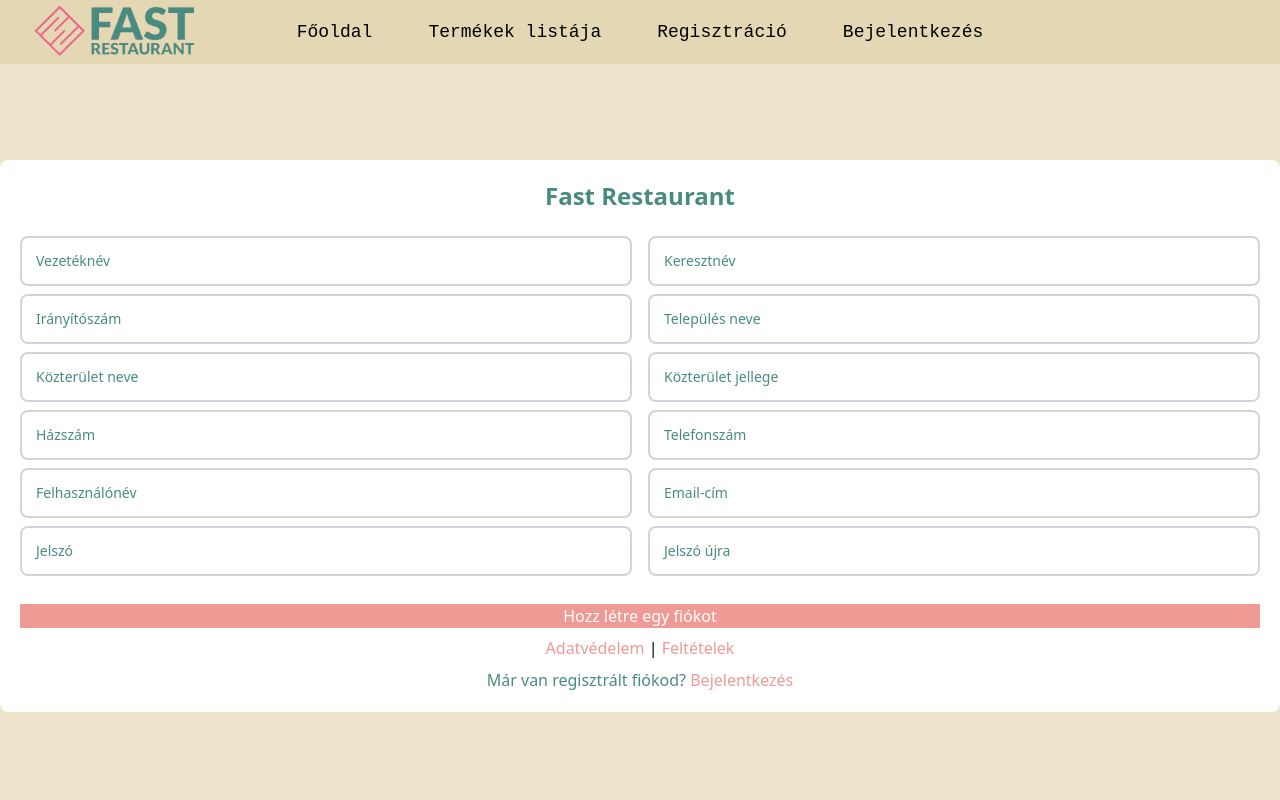
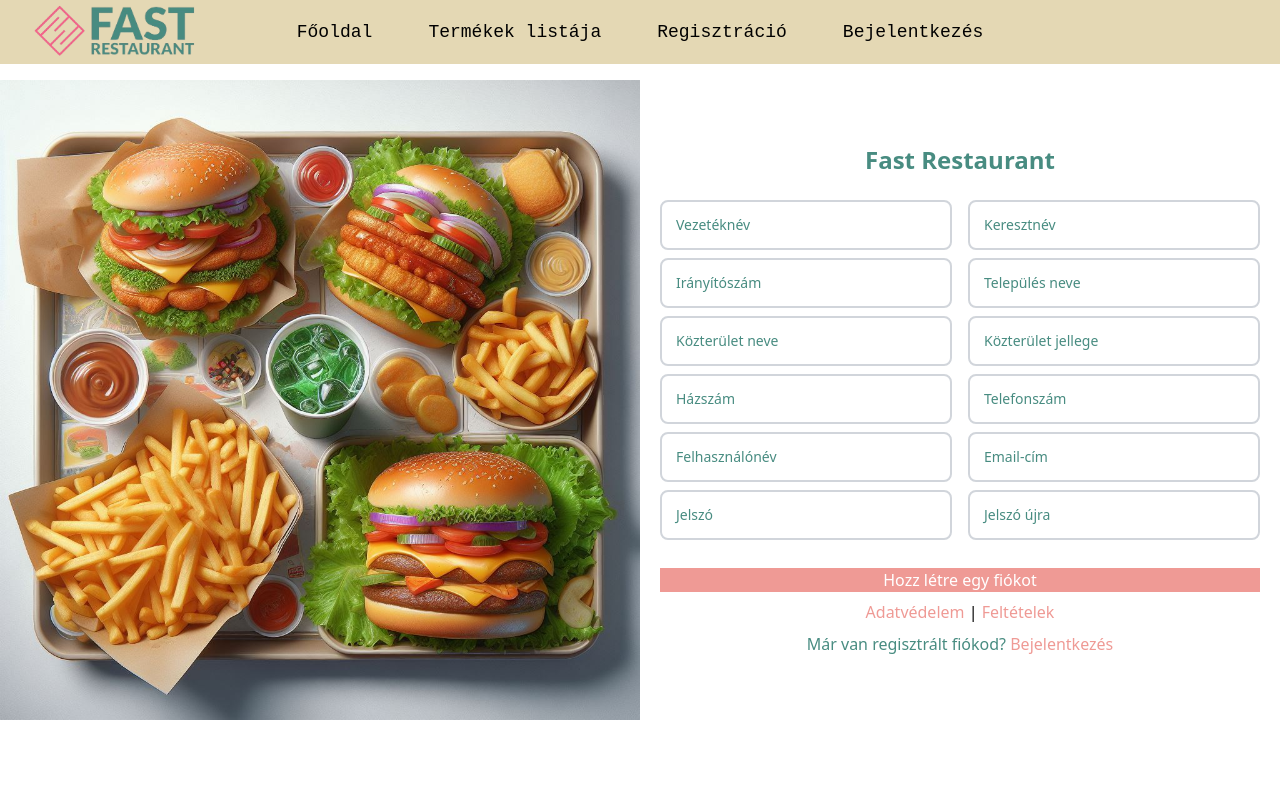
Before and after one commit to aszuistvan/projekt, a React (Vite) app in the folder gyorsetterem_rebuild_stilusokkal/frontend/gyorsetterem_rebuild/: page /regisztracio in a window 1280 px wide. Shown: the top 800 px of the page. Built offline with nearby package versions, Linux system fonts and the light colour scheme; no server answers.

Commit message:
footer, regisztracio modositas

```diff
--- a/gyorsetterem_rebuild_stilusokkal/frontend/gyorsetterem_rebuild/src/components/Bejelentkezes.jsx
+++ b/gyorsetterem_rebuild_stilusokkal/frontend/gyorsetterem_rebuild/src/components/Bejelentkezes.jsx
@@ -19,7 +19,7 @@ const Bejelentkezes = () => {
       <div className="registration-form w-6/12 pt-9 bg-white text-black rounded-lg">
         <img src={bejelentkezes_kep} alt="xd" className="justify-start" />
       </div>
-      <div className="registration-form w-1/2 max-w-none p-5 bg-white text-black rounded-lg text-center">
+      <div className="registration-form w-1/2 max-w-none bg-white text-black text-center">
           <h1 className="text-center mb-5 text-5xl text-logozold font-bold">Fast Restaurant</h1>
           <form onSubmit={handleBejelentkezes} className="flex justify-center">
           <div className="flex-col-1 -mx-2 justify-center">
--- a/gyorsetterem_rebuild_stilusokkal/frontend/gyorsetterem_rebuild/src/components/Footer.jsx
+++ b/gyorsetterem_rebuild_stilusokkal/frontend/gyorsetterem_rebuild/src/components/Footer.jsx
@@ -4,7 +4,7 @@ function Footer() {
 
   return (
 
-<footer class="bg-white dark:bg-gray-900 pb-4 px-4 my-4 py-4 relative fixed top-4">
+<footer class="bg-white dark:bg-gray-900 py-4 relative fixed top-4">
     <div class="mx-auto w-full max-w-screen-xl p-4 py-6 lg:py-8">
           <div class="flex justify-between gap-8 sm:gap-6">
               <div class="align-content-left text-xl">
--- a/gyorsetterem_rebuild_stilusokkal/frontend/gyorsetterem_rebuild/src/components/Main.jsx
+++ b/gyorsetterem_rebuild_stilusokkal/frontend/gyorsetterem_rebuild/src/components/Main.jsx
@@ -4,15 +4,15 @@ import background from '../assets/fastfood_background.jpg';
 
 function Main() {
   return(
-    <div className="hero min-h-screen" style={{paddingTop: '5%', backgroundImage: `url(${background})`, objectFit: 'cover'}}>
+    <div className="hero min-h-screen pt-2 bg-fill bg-no-repeat" style={{backgroundImage: `url(${background})`}}>
     <div className="hero-content text-center">
-      <div className="max-w-md" style={{fontSize: '1.5em', fontFamily: 'Courier New'}}>
+      <div className="max-w-md text-lg font-mono">
       <div className="flex-1  items-center">
-            <img src={logo} alt="Logo" style={{height: '180px', width: '700px', objectFit: 'contain', border: 'none', marginBottom: '0px', objectPosition: 'top', paddingTop: '0px'}} /> {/* Nagyobb méret, object-fit, nincs keret, nincs alsó margó */}
+      <img src={logo} alt="Logo" className="h-44 w-175 object-contain border-none mb-0 object-top pt-0" />
+      {/* Nagyobb méret, object-fit, nincs keret, nincs alsó margó */}
         </div>
-        <p style={{marginTop: '0px', marginBottom: '20px'}}>Üdvözöljük a gyorséttermünk weboldalán. Kattintson a gombra a termékek megtekintéséhez!</p> {/* Increased bottom margin */}
-        <Link to="/termeklista" className="btn btn-primary btn-xs mx-1 " style={{fontFamily: 'Courier New', fontSize: '1em', width: '140px', height: '30px', fontWeight: 'normal'}}>Termékek</Link>
-
+        <p className="mt-0 mb-5">Üdvözöljük a gyorséttermünk weboldalán. Kattintson a gombra a termékek megtekintéséhez!</p>
+        <Link to="/termeklista" className="bg-primary text-black text-sm px-8 py-4 mx-1 rounded font-mono text-2xl font-bold">Termékek</Link>
       </div>
     </div>
   </div>
--- a/gyorsetterem_rebuild_stilusokkal/frontend/gyorsetterem_rebuild/src/components/Regisztracio.jsx
+++ b/gyorsetterem_rebuild_stilusokkal/frontend/gyorsetterem_rebuild/src/components/Regisztracio.jsx
@@ -1,19 +1,19 @@
 import { useContext, useState } from "react";
 import { useLocation, useNavigate } from "react-router-dom";
 import FelhasznaloContext from "../context/FelhasznaloContext";
+import regisztracio from '../assets/regisztracio.jpg'
 
 function Regisztracio() {
     const navigate = useNavigate();
     const{adatfelvitel, ujFelhasznalo} = useContext(FelhasznaloContext);
     const{state} = useLocation();
-    const {jelszo2, setJelszo2} = useState('');
 
-    let method = 'POST';
-    let url = `http://localhost:8000/api/felhasznalok`;
+    let method = "POST";
+    let url = `http://localhost:8000/api/felhasznalok/regisztracio`;
     let formObj = {};
 
     if(state != null){
-        method = 'PATCH';
+        method = "PATCH";
         const{felhasznalo} = state;
         url = `http://localhost:8000/api/felhasznalok/${felhasznalo.id}`;
         formObj = {
@@ -42,7 +42,7 @@ function Regisztracio() {
             tel_szam : "",
             felhasznalo_nev : "",
             jelszo : "",
-            email_cim : "",
+            email_cim : ""
         }
     }
 
@@ -53,28 +53,21 @@ function Regisztracio() {
     }
 
     const onSubmit = (e) => {
+        console.log(formData);
         e.preventDefault();
         adatfelvitel(url, method, formData);
-        navigate('/felhasznalok');
-    }
-
-    const jelszoEllenorzes = (e) => {
-      if (formData.jelszo !== jelszo2) {
-        alert('A jelszavak nem egyeznek meg!');
-      } else {
-        alert('Sikeres regisztráció!')
-      }
+        navigate('/regisztracio');
     }
 
     return (
       <>
-        <div className="registration-form w-6/12 pt-9 bg-white text-black rounded-lg">
-
-        </div>
-        <div className="registration-container h-screen flex justify-end items-center mr-0">
-          <div className="registration-form fixed p-5 bg-white text-black rounded-lg">
+        <div className="registration-container h-screen flex items-center bg-white justify-between mr-0 ">
+          <div className="registration-form w-6/12 bg-white text-black rounded-lg">
+            <img src={regisztracio} alt="xd" className="justify-start" />
+          </div>
+          <div className="registration-form w-1/2 max-w-none p-5 bg-white text-black rounded-lg text-center">
             <h1 className="text-center mb-5 text-2xl text-logozold font-bold">Fast Restaurant</h1>
-            <form onSubmit={onSubmit}>
+            <form method="post" onSubmit={onSubmit}>
               <div className="flex flex-wrap -mx-2 justify-center">
               <div class="relative w-1/2 px-2 py-1">
                 <input type="text" id="vnev" required value={formData.vnev} onChange={writeFormData} class="block px-2.5 pb-2.5 pt-4 w-full text-sm text-logozold bg-transparent rounded-lg border-1 border-gray-300 appearance-none dark:text-logozold dark:border-gray-600 dark:focus:border-logozold focus:outline-none focus:ring-0 focus:border-logozold peer border-2 border-gray-300" placeholder=" " />
@@ -133,11 +126,11 @@ function Regisztracio() {
               <br />
               <div class="relative w-1/2 px-2 py-1">
                 <input type="text" id="jelszo"  onChange={writeFormData} class="block px-2.5 pb-2.5 pt-4 w-full text-sm text-logozold bg-transparent rounded-lg border-1 border-gray-300 appearance-none dark:text-logozold dark:border-gray-600 dark:focus:border-logozold focus:outline-none focus:ring-0 focus:border-logozold peer border-2 border-gray-300" placeholder=" " />
-                <label for="floating_outlined" onChange={setJelszo2} class="absolute text-sm text-logozold dark:text-gray-400 duration-300 transform -translate-y-4 scale-75 top-2 z-10 origin-[0] bg-white dark:bg-white px-2 peer-focus:px-2 peer-focus:text-logozold peer-focus:dark:text-logozold peer-placeholder-shown:scale-100 peer-placeholder-shown:-translate-y-1/2 peer-placeholder-shown:top-1/2 peer-focus:top-2 peer-focus:scale-75 peer-focus:-translate-y-4 rtl:peer-focus:translate-x-1/4 rtl:peer-focus:left-auto start-4 ">Jelszó újra</label>
+                <label for="floating_outlined" class="absolute text-sm text-logozold dark:text-gray-400 duration-300 transform -translate-y-4 scale-75 top-2 z-10 origin-[0] bg-white dark:bg-white px-2 peer-focus:px-2 peer-focus:text-logozold peer-focus:dark:text-logozold peer-placeholder-shown:scale-100 peer-placeholder-shown:-translate-y-1/2 peer-placeholder-shown:top-1/2 peer-focus:top-2 peer-focus:scale-75 peer-focus:-translate-y-4 rtl:peer-focus:translate-x-1/4 rtl:peer-focus:left-auto start-4 ">Jelszó újra</label>
               </div>
               </div>
               <br />
-              <button type="submit" onClick={jelszoEllenorzes} className="w-full bg-logorozsaszin text-white">Hozz létre egy fiókot</button>
+              <button type="submit" className="w-full bg-logorozsaszin text-white">Hozz létre egy fiókot</button>
             </form>
             <div className="text-center mt-2">
               <a href="#" className="text-logorozsaszin">Adatvédelem</a> | <a href="#" className="text-logorozsaszin">Feltételek</a>
--- a/gyorsetterem_rebuild_stilusokkal/frontend/gyorsetterem_rebuild/src/context/FelhasznaloContext.jsx
+++ b/gyorsetterem_rebuild_stilusokkal/frontend/gyorsetterem_rebuild/src/context/FelhasznaloContext.jsx
@@ -4,7 +4,7 @@ import { useNavigate } from "react-router-dom";
 const FelhasznaloContext = createContext();
 
 export const FelhasznaloProvider=({children})=>{
-    const[felhasznalo, setFelhasznalo] = useState([]);
+    const[felhasznalok, setFelhasznalo] = useState([]);
     const[refresh, setRefresh] = useState(false);
     const navigate = useNavigate();
 
@@ -37,29 +37,30 @@ export const FelhasznaloProvider=({children})=>{
     }
 
     const adatkuldes = async(formData)=>{
-        const keres = await fetch(`http://localhost:8000/api/felhasznalok/regisztracio`,{
+        const response = await fetch(`http://localhost:8000/api/felhasznalok/regisztracio`,{
             method: 'POST',
             headers: {'Content-Type': 'application/json'},
             body: JSON.stringify(formData)
         });
-        const valasz = await keres.text();
+        const valasz = await response.text();
         update();
     }
 
-    const adatfelvitel = async(id, formData)=>{
-        const keres = await fetch(`http://localhost:8000/api/felhasznalok/`,{
+
+    const adatfelvitel = async(url, method, formData)=>{
+        const response = await fetch(url,{
             method: method,
             headers: {'Content-Type': 'application/json'},
             body: JSON.stringify(formData)
         });
-        const valasz = await keres.text();
+        const valasz = await response.text();
         update();
     }
 
     useEffect(()=>{
         fetch(`http://localhost:8000/api/felhasznalok/regisztracio`)
        .then(res=>res.json())
-       .then(felhasznalok=>setFelhasznalo(felhasznalok))
+       .then(felhasznalok=>setFelhasznalok(felhasznalok))
        .catch(err=>console.log(err));
     }, [refresh]);
 
@@ -73,7 +74,7 @@ export const FelhasznaloProvider=({children})=>{
         update();
     }
 
-    return <FelhasznaloContext.Provider value={{felhasznalo, ujFelhasznalo, bejelentkezes, update, adatkuldes, adatfelvitel, backendMuvelet}}>{children}</FelhasznaloContext.Provider>
+    return <FelhasznaloContext.Provider value={{felhasznalok, ujFelhasznalo, bejelentkezes, update, adatkuldes, adatfelvitel, backendMuvelet}}>{children}</FelhasznaloContext.Provider>
 }
 
 export default FelhasznaloContext;
```
